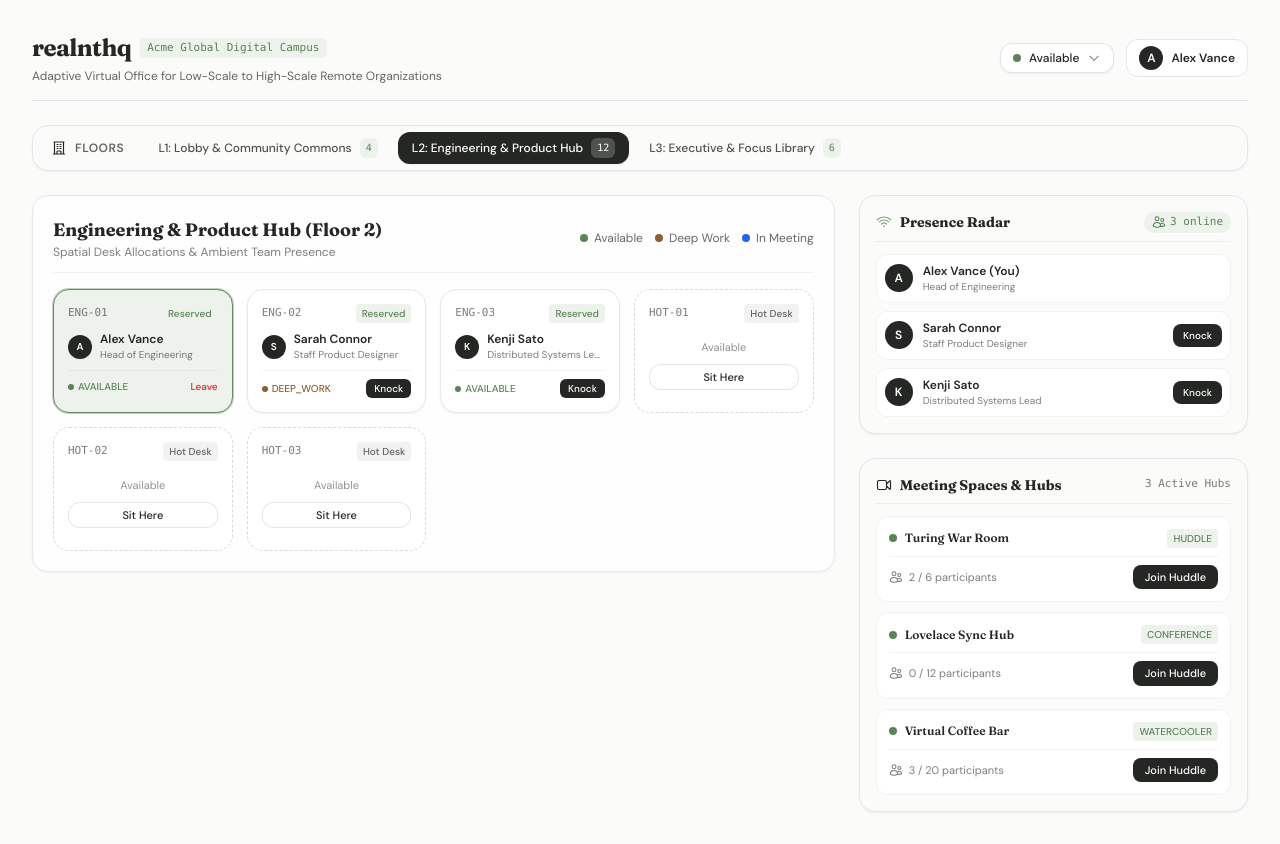
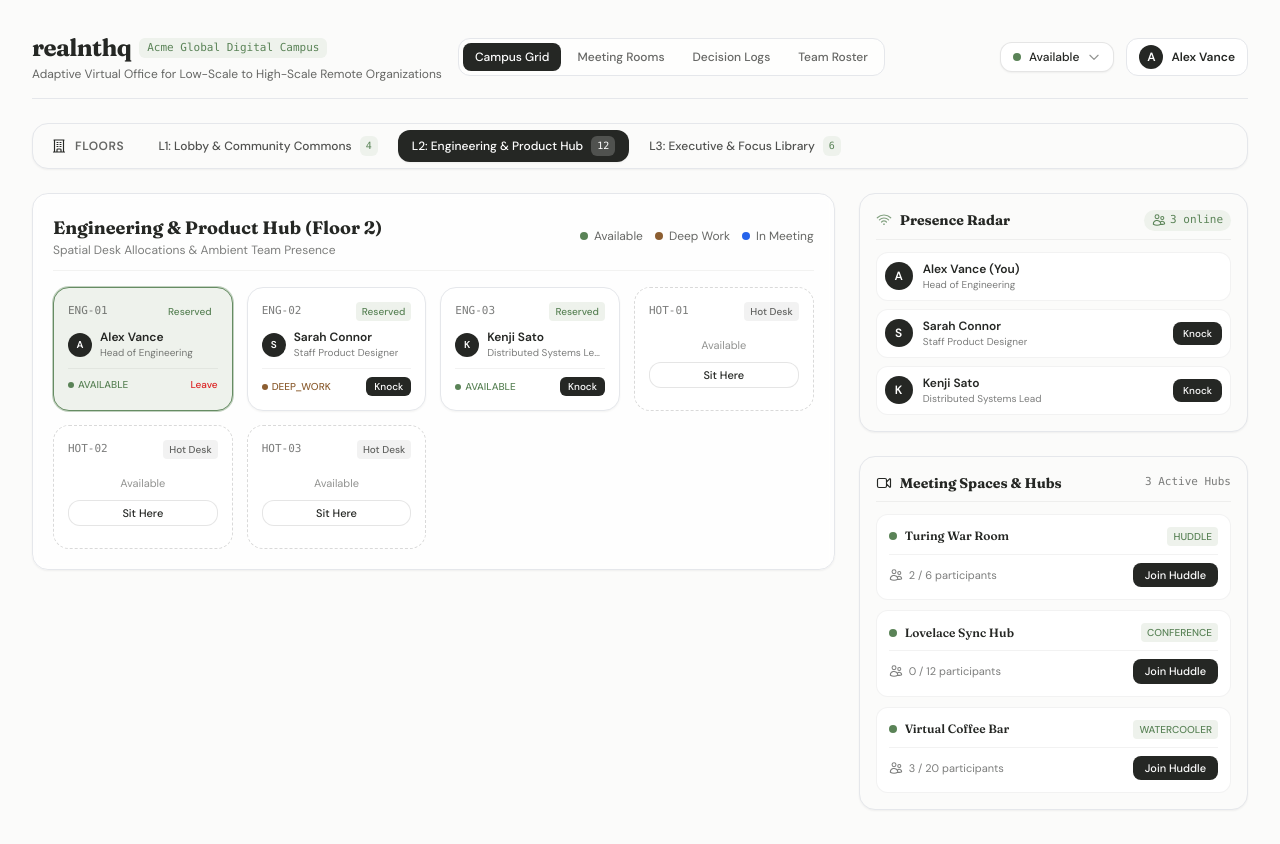
Before and after one commit to gtkrshnaaa/realnthq, a Next.js app in the folder client/: page / in a window 1280 px wide. Built offline with nearby package versions, Linux system fonts and the light colour scheme.

Commit message:
feat(client): integrate shared Header component into campus dashboard

```diff
--- a/client/src/app/page.tsx
+++ b/client/src/app/page.tsx
@@ -1,10 +1,10 @@
 'use client';
 
 import React, { useState } from 'react';
+import { Header } from '@/components/navigation/header';
 import { FloorSelector } from '@/components/campus/floor_selector';
 import { CampusGrid } from '@/components/campus/campus_grid';
 import { PresenceRadar } from '@/components/presence/presence_radar';
-import { StatusSelector } from '@/components/presence/status_selector';
 import { KnockModal } from '@/components/presence/knock_modal';
 import { RoomPanel } from '@/components/rooms/room_panel';
 import { ActiveHuddle } from '@/components/rooms/active_huddle';
@@ -158,37 +158,11 @@ export default function OfficeDashboard() {
 
   return (
     <main className="min-h-screen p-4 md:p-6 lg:p-8 max-w-7xl mx-auto space-y-6">
-      <header className="flex flex-col md:flex-row items-start md:items-center justify-between gap-4 pb-4 border-b border-black/8">
-        <div>
-          <div className="flex items-center gap-2">
-            <h1 className="font-serif text-2xl font-bold tracking-tight text-[#252724]">
-              realnthq
-            </h1>
-            <span className="px-2 py-0.5 rounded-md bg-[#eef2ec] text-[#5a8357] text-[11px] font-mono">
-              Acme Global Digital Campus
-            </span>
-          </div>
-          <p className="text-xs text-[#252724]/70 mt-1">
-            Adaptive Virtual Office for Low-Scale to High-Scale Remote Organizations
-          </p>
-        </div>
-
-        <div className="flex items-center gap-3">
-          <StatusSelector
-            currentStatus={currentUser.status}
-            statusMessage={currentUser.statusMessage}
-            onUpdateStatus={handleUpdateStatus}
-          />
-          <div className="flex items-center gap-2 px-3 py-1.5 rounded-xl bg-white border border-black/8 shadow-xs">
-            <div className="w-6 h-6 rounded-full bg-[#252724] text-white flex items-center justify-center text-xs font-semibold">
-              {currentUser.fullName.charAt(0)}
-            </div>
-            <span className="text-xs font-semibold text-[#252724]">
-              {currentUser.fullName}
-            </span>
-          </div>
-        </div>
-      </header>
+      <Header
+        currentUser={currentUser}
+        activePath="/"
+        onUpdateStatus={handleUpdateStatus}
+      />
 
       <section>
         <FloorSelector
```
